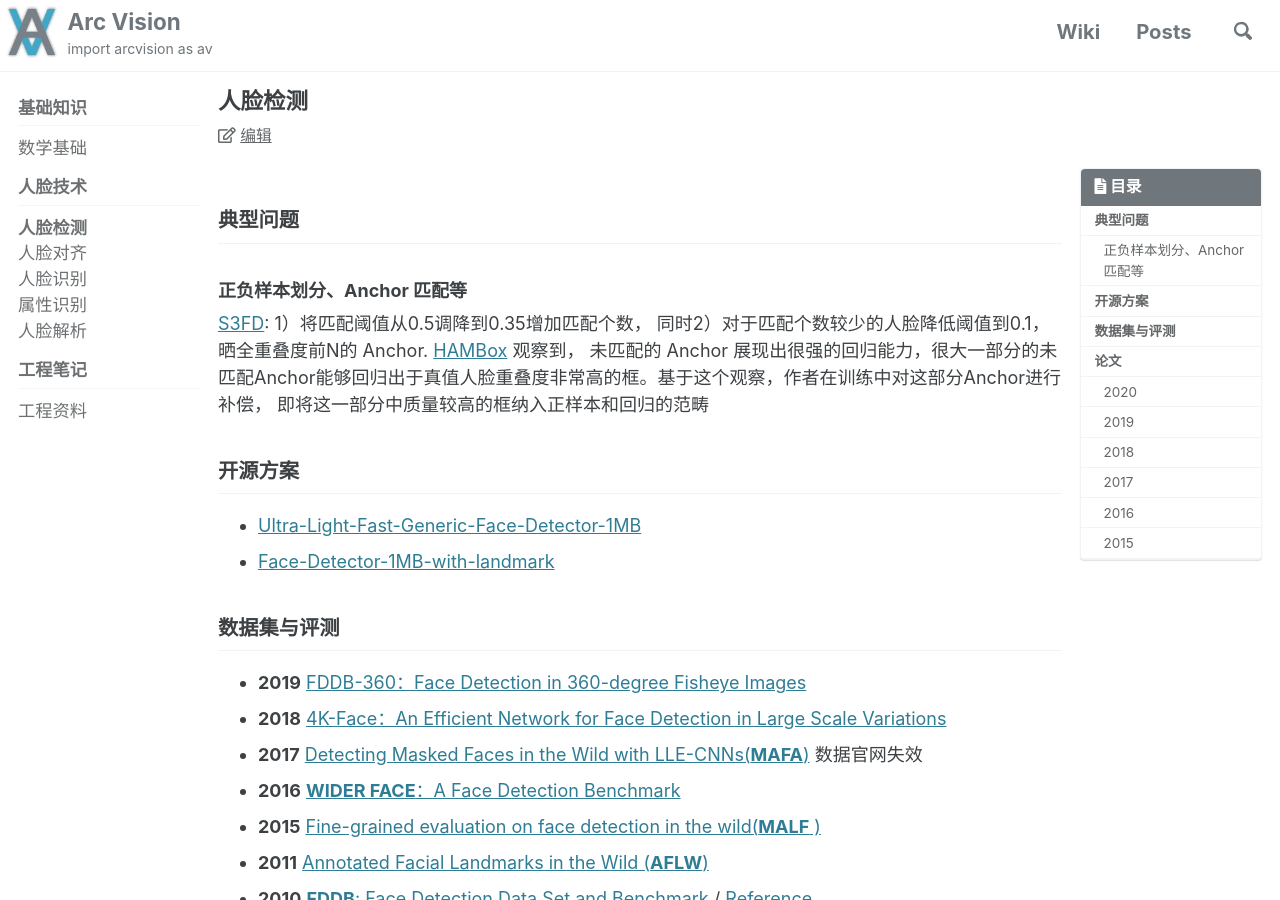
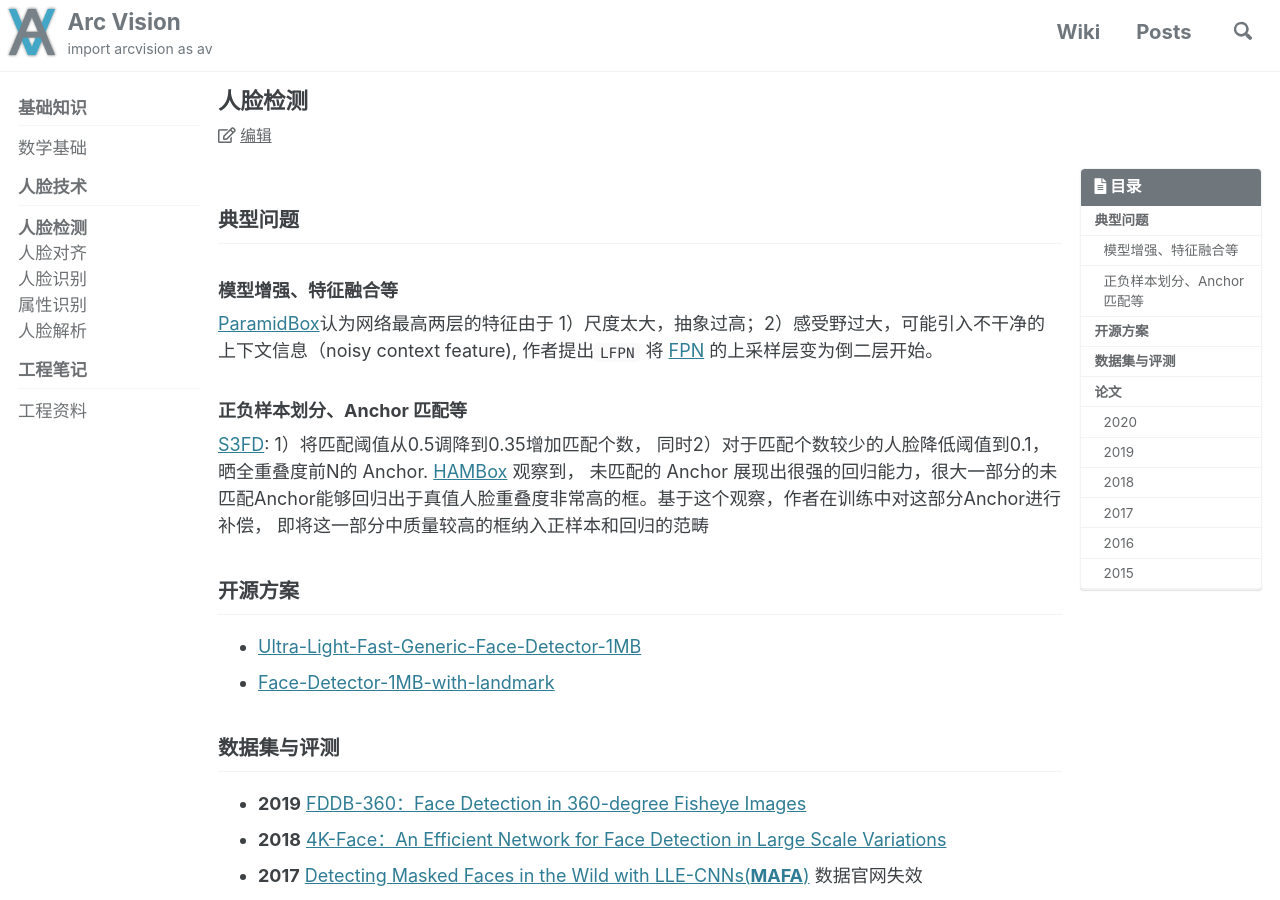
Before and after one commit to ArcVision/ArcVision.github.io, a Jekyll site: the page built from _wiki/11-face-detection.md, in a window 1280 px wide and 900 px high. Built offline with Jekyll 4.4.1, drawn with Linux system fonts in a browser that asks for light colours; cached includes are drawn as plain includes; comment, search, counter and statistics services are not loaded.

Commit message:
Update 11-face-detection.md

```diff
--- a/_wiki/11-face-detection.md
+++ b/_wiki/11-face-detection.md
@@ -8,6 +8,13 @@ toc: true
 ---
 
 ## 典型问题
+
+### 模型增强、特征融合等
+
+[ParamidBox][ParamidBox]认为网络最高两层的特征由于 1）尺度太大，抽象过高；2）感受野过大，可能引入不干净的上下文信息（noisy context feature), 作者提出`LFPN` 将 [FPN][FPN] 的上采样层变为倒二层开始。
+
+[ParamidBox]: https://arxiv.org/pdf/1803.07737.pdf
+[FPN]: https://arxiv.org/abs/1612.03144
 
 ### 正负样本划分、Anchor 匹配等
 
```
